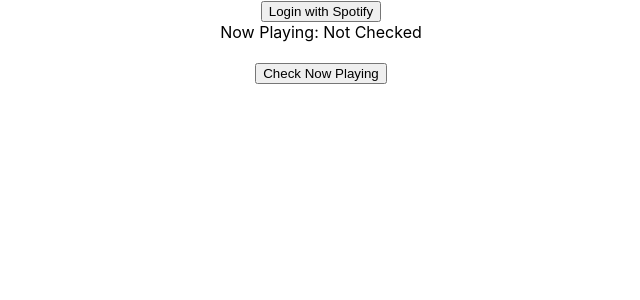
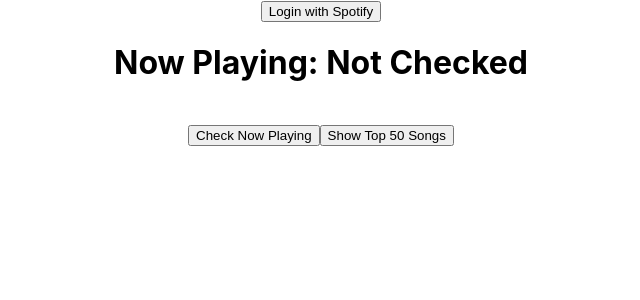
Before and after one commit to jimmikedave/Spotify-API, a React (Create React App) app in the folder client/: page / in a window 1280 px wide. Shown: the top 300 px of the page, without its empty margins (319-959 px from the left). Built offline with nearby package versions, Linux system fonts and the light colour scheme; what spotify-web-api-js would draw is missing.

Commit message:
Update App.js

```diff
--- a/client/src/App.js
+++ b/client/src/App.js
@@ -13,6 +13,9 @@
       nowPlaying: {
         name: 'Not Checked',
         image: ''
+      },
+      top50: {
+        list: []
       }
     }
     if(params.access_token){
@@ -33,7 +36,6 @@
   getNowPlaying() {
     spotifyWebApi.getMyCurrentPlaybackState()
     .then((response) => {
-      console.log(response)
       this.setState({
         nowPlaying: {
           name: response.item.name,
@@ -43,17 +45,64 @@
     })
   }
 
+  getMyTopTracks() {
+    spotifyWebApi.getMyTopTracks({limit: 50})
+    .then((response) => {
+
+      var i;
+
+      let top50List = [];
+
+      for(i = 0; i < response.items.length; i++) {
+        top50List.push(response.items[i].name)
+      }
+
+      if(top50List.length === 50) {
+        this.setState({
+          top50: {
+            list: top50List
+          }
+        })
+
+        for(i = 0; i < this.state.top50.list.length; i++) {
+          this.createListItem(this.state.top50.list[i])
+        }
+      }
+    })
+  }
+
+  createListItem(song) {
+    const orderedList = document.getElementById("top50");
+    const listItem = document.createElement("li");
+
+    listItem.textContent = song;
+
+    orderedList.appendChild(listItem)
+  }
+
   render() {
     return (
       <div className="App">
         <a href='http://localhost:8888'><button>Login with Spotify</button></a>
-        <div>Now Playing: {this.state.nowPlaying.name}</div>
         <div>
-          <img src={this.state.nowPlaying.image} style={{width: 100}}/>
+          <h1>Now Playing: {this.state.nowPlaying.name}</h1>
         </div>
-        <button onClick={() => this.getNowPlaying()}>
+        <div>
+          <img src={this.state.nowPlaying.image} style={{width: 400}}/>
+        </div>
+        <button onClick={() => {
+          this.getNowPlaying()
+          }}>
           Check Now Playing
         </button>
+        <button onClick={() => {
+          this.getMyTopTracks()
+          }}>
+          Show Top 50 Songs
+        </button>
+          <div>
+            <ol id="top50"></ol>
+          </div>
       </div>
     );
   }
```
